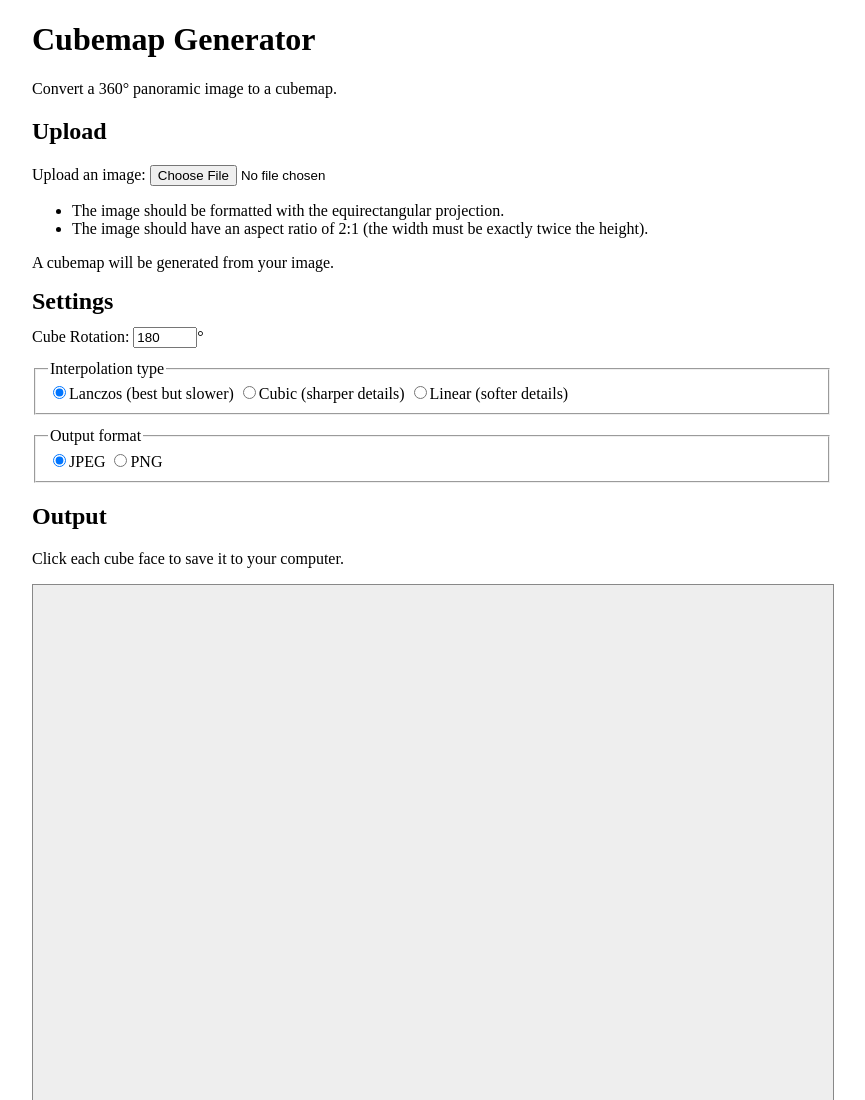
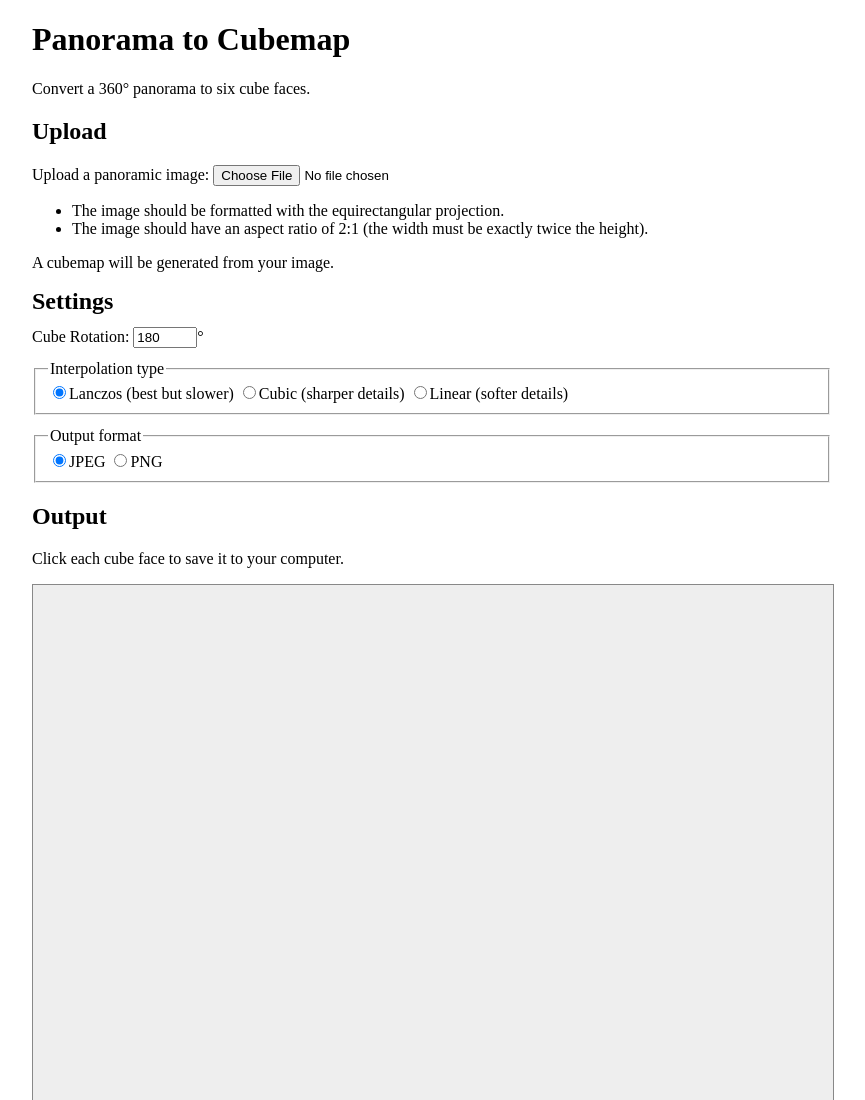
Before and after one commit to jaxry/panorama-to-cubemap, a plain HTML site: page index.html in a window 1280 px wide. Shown: the top 1100 px of the page, without its empty margins (208-1073 px from the left). Drawn offline with Linux system fonts and the light colour scheme.

Commit message:
change title

```diff
--- a/index.html
+++ b/index.html
@@ -2,7 +2,8 @@
 <html>
 <head>
   <meta charset="utf-8">
-  <title>Cubemap Generator</title>
+  <meta name="description" content="Convert a 360° panorama to a cubemap.">
+  <title>Panorama to Cubemap</title>
   <style>
     body {
       margin: 1em auto;
@@ -25,14 +26,14 @@
 
 <body>
   <header>
-    <h1>Cubemap Generator</h1>
-    <aside>Convert a 360° panoramic image to a cubemap.</aside>
+    <h1>Panorama to Cubemap</h1>
+    <aside>Convert a 360° panorama to six cube faces.</aside>
   </header>
 
   <main>
     <section>
       <h2>Upload</h2>
-      <label>Upload an image: <input id="imageInput" type="file" accept="image/*"></label>
+      <label>Upload a panoramic image: <input id="imageInput" type="file" accept="image/*"></label>
       <ul>
         <li>The image should be formatted with the equirectangular projection.</li>
         <li>The image should have an aspect ratio of 2:1 (the width must be exactly twice the height).</li>
```
